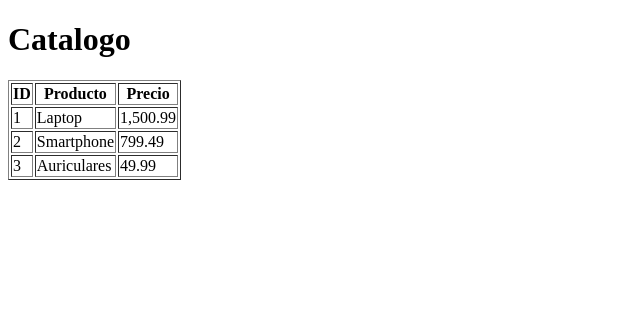
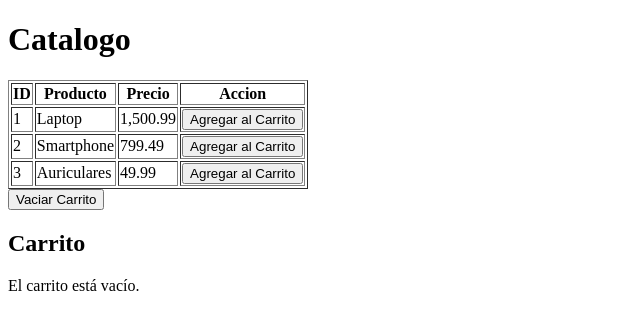
Before and after one commit to ManuelDAssoro/Entornos_Graficos_2025, a PHP site: page / in a window 1280 px wide. Shown: the top 330 px of the page, without its empty margins (0-640 px from the left). Run offline with PHP 8.4, Linux system fonts and the light colour scheme; data comes from the database, SQL or seed files in the repository.

Commit message:
add shopping cart functionality and fix catalog table name

```diff
--- a/Practica-7/Ejercicio_7/crearCatalogo.php
+++ b/Practica-7/Ejercicio_7/crearCatalogo.php
@@ -20,7 +20,7 @@ if (!file_exists('Compras.db')) {
 
 function obtenerCatalogo() {
     $db = new SQLite3('Compras.db');
-    $query = "SELECT * FROM catálogo";
+    $query = "SELECT * FROM catalogo";
     $result = $db->query($query);
 
     $catalogo = [];
--- a/Practica-7/Ejercicio_7/index.php
+++ b/Practica-7/Ejercicio_7/index.php
@@ -1,5 +1,28 @@
 <?php
 require_once 'crearCatalogo.php';
+session_start();
+
+if (!isset($_SESSION['carrito'])) {
+    $_SESSION['carrito'] = [];
+}
+
+if (isset($_POST['cerrar_sesion'])) {
+    session_destroy();}
+
+if ($_SERVER['REQUEST_METHOD'] === 'POST' && isset($_POST['id'])) {
+    $idProducto = intval($_POST['id']);
+    $db = new SQLite3('Compras.db');
+    $query = $db->prepare('SELECT * FROM catalogo WHERE id = :id');
+    $query->bindValue(':id', $idProducto, SQLITE3_INTEGER);
+    $result = $query->execute();
+
+    if ($producto = $result->fetchArray(SQLITE3_ASSOC)) {
+        $_SESSION['carrito'][] = $producto;
+        $mensaje = "Producto agregado al carrito: " . htmlspecialchars($producto['producto']);
+    }
+
+    $db->close();
+}
 ?>
 
 <!DOCTYPE html>
@@ -21,6 +44,7 @@ require_once 'crearCatalogo.php';
                     <th>ID</th>
                     <th>Producto</th>
                     <th>Precio</th>
+                    <th>Accion</th>
                 </tr>
             </thead>
             <tbody>
@@ -29,19 +53,42 @@ require_once 'crearCatalogo.php';
                         <td><?php echo htmlspecialchars($item['id']); ?></td>
                         <td><?php echo htmlspecialchars($item['producto']); ?></td>
                         <td><?php echo htmlspecialchars(number_format($item['precio'], 2)); ?></td>
+                        <td><form action="" method="POST">
+                                <input type="hidden" name="id" value="<?php echo htmlspecialchars($item['id']); ?>">
+                                <button type="submit">Agregar al Carrito</button>
+</form></td>
                     </tr>
                 <?php endforeach; ?>
             </tbody>
         </table>
     <?php endif; ?>
+    <form action="" method="POST">
+        <button type="submit" name="cerrar_sesion">Vaciar Carrito</button>
+    </form>
+
+
+    <h2>Carrito</h2>
+    <?php if (!empty($_SESSION['carrito'])): ?>
+        <table border="1" cellpadding="10" cellspacing="0">
+            <thead>
+                <tr>
+                    <th>ID</th>
+                    <th>Producto</th>
+                    <th>Precio</th>
+                </tr>
+            </thead>
+            <tbody>
+                <?php foreach ($_SESSION['carrito'] as $item): ?>
+                    <tr>
+                        <td><?php echo htmlspecialchars($item['id']); ?></td>
+                        <td><?php echo htmlspecialchars($item['producto']); ?></td>
+                        <td><?php echo htmlspecialchars(number_format($item['precio'], 2)); ?></td>
+                    </tr>
+                <?php endforeach; ?>
+            </tbody>
+        </table>
+    <?php else: ?>
+        <p>El carrito está vacío.</p>
+    <?php endif; ?>
 </body>
 </html>
-<!--
-Ejercicio N° 7
-Confeccionar un CARRITO DE COMPRAS simple, usando Base de Datos. Se debe crear una base de
-datos con el nombre Compras. En dicha base crear una tabla llamada catálogo con los siguientes
-atributos:
-id
-producto del tipo varchar de 100
-precio del tipo numérico decimal de 9 entero y 2 decimales.
--->
```
Also changed, not shown: Practica-7/Ejercicio_7/Compras.db.
